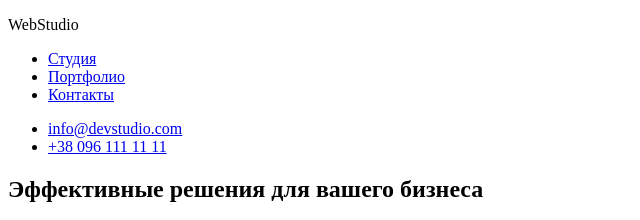
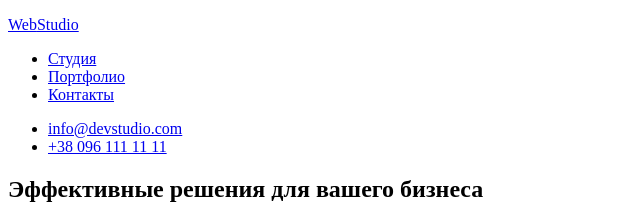
Before and after one commit to SquareEnix-bot/goit-markup-hw-01, a plain HTML site: page index.html in a window 1280 px wide. Shown: the top 220 px of the page, 0-640 px from the left. Drawn offline with Linux system fonts and the light colour scheme.

Commit message:
<a>WebStudio</a>
Виправлення помилок. Додані посилання на логотип фірми

```diff
--- a/index.html
+++ b/index.html
@@ -9,7 +9,9 @@
 <body>
     <header>
         <nav>
-            <p><span>Web</span>Studio</p>
+            <a href="#">
+                <p><span>Web</span>Studio</p>
+            </a>
             <ul>
                 <li>
                     <a href="#">Студия</a>
@@ -98,7 +100,9 @@
         </section>
     </main>
     <footer>
-        <p><span>Web</span>Studio</p>
+        <a href="#">
+            <p><span>Web</span>Studio</p>
+        </a>
         <address>
             <p>г. Киев, пр-т Леси Украинки, 26</p>
             <a href="mailto:info@example.com">info@example.com</a>
```
